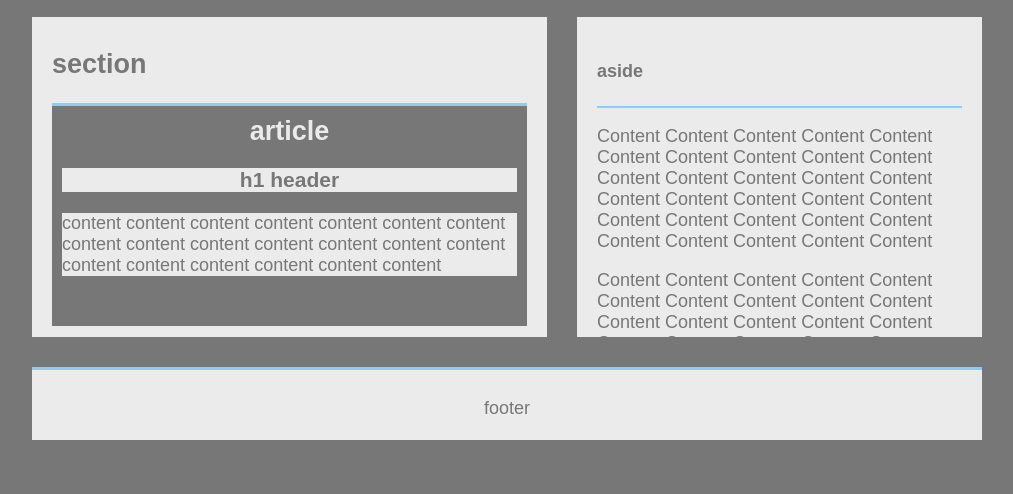
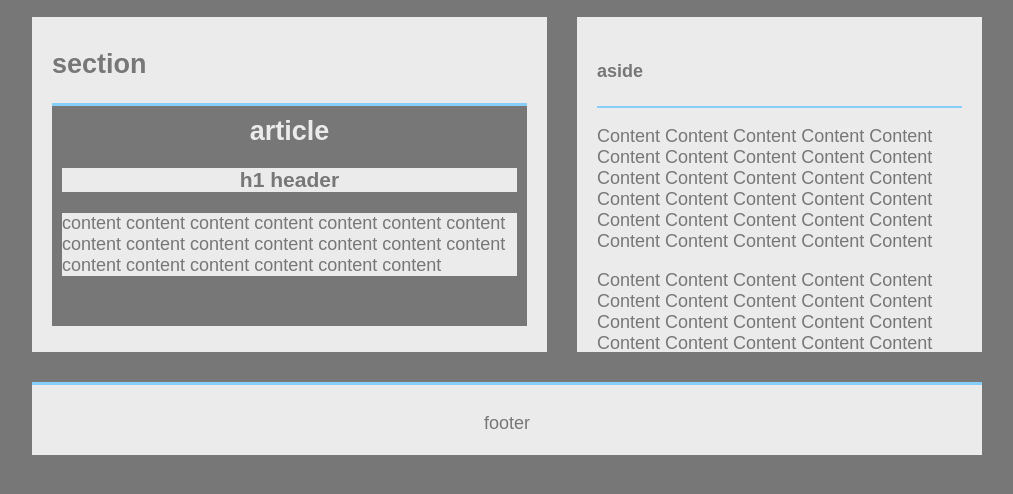
Before and after one commit to SMcGrail/HW-Wireframe, a plain HTML site: page index.html in a window 1280 px wide. Shown: the part 160-654 px from the top of the page, without its empty margins (138-1151 px from the left). Drawn offline with Linux system fonts and the light colour scheme.

```diff
--- a/style.css
+++ b/style.css
@@ -72,7 +72,7 @@ a:hover, a:active {
 .container {
     position: relative;
     width: 495px;
-    height: 300px;
+    height: 315px;
     float: left;
     padding: 10px;
     margin: 10px;
@@ -122,7 +122,7 @@ a:hover, a:active {
     position: relative;
     float: right;
     width: 385px;
-    height: 300px;
+    height: 315px;
     background-color:#ebebeb;
     padding: 10px;
     margin-top:10px;
@@ -157,6 +157,7 @@ a:hover, a:active {
     height: 50px;
     width: 930px;
     margin: 10px;
+    margin-bottom: 0;
     padding: 10px;
     background-color:#ebebeb;
     color: #777;
```
Also changed, not shown: index.html (+1 -0 lines).
